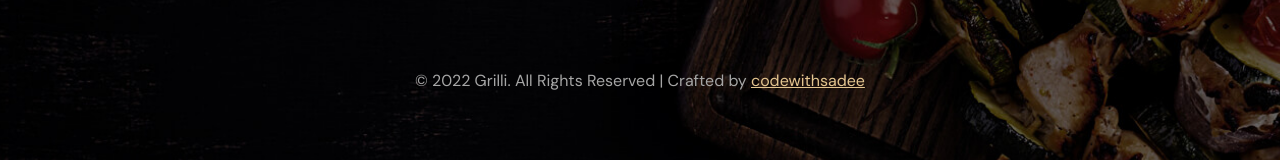
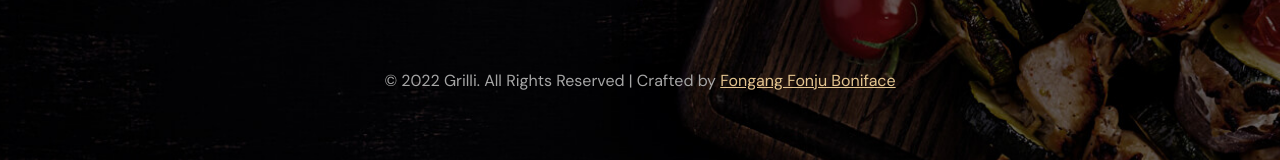
Before and after one commit to Fonju-Boniface/the-grill, a plain HTML site: page index.html in a window 1280 px wide. Shown: the part 8527-8687 px from the top of the page. Drawn offline with nearby package versions, Linux system fonts and the light colour scheme; a web font is replaced by a local one.

Commit message:
message mersh

```diff
--- a/index.html
+++ b/index.html
@@ -1183,8 +1183,8 @@
       <div class="footer-bottom">
 
         <p class="copyright">
-          &copy; 2022 Grilli. All Rights Reserved | Crafted by <a href="https://github.com/codewithsadee"
-            target="_blank" class="link">codewithsadee</a>
+          &copy; 2022 Grilli. All Rights Reserved | Crafted by <a href="https://fongang-fonju-fullstack-protolio.netlify.app/"
+            target="_blank" class="link">Fongang Fonju Boniface</a>
         </p>
 
       </div>
```
